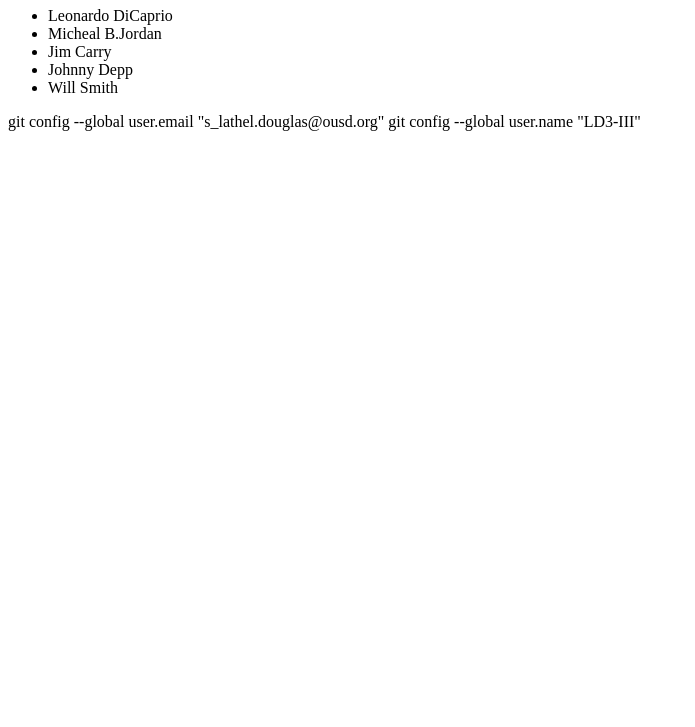
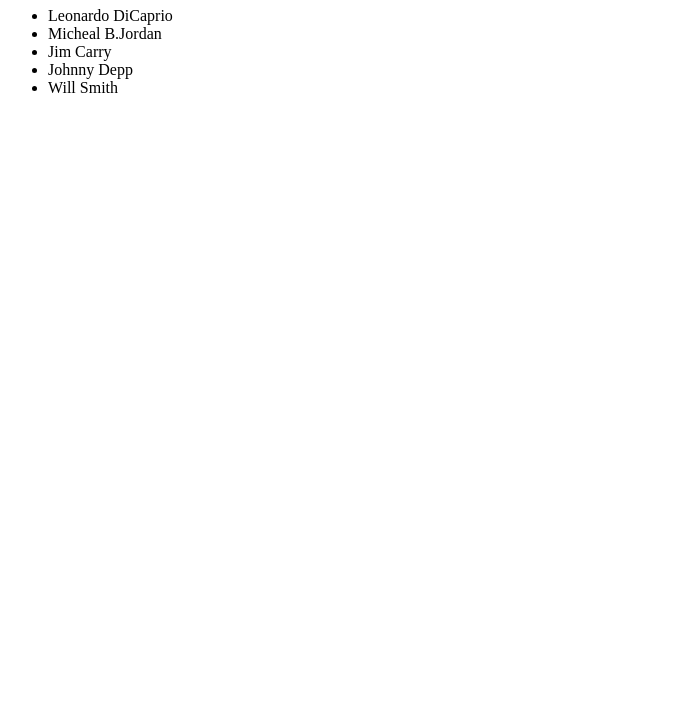
Before and after one commit to LD3-III/Largely-Repo, a plain HTML site: page index.html in a window 1280 px wide. Shown: the part 73-800 px from the top of the page, without its empty margins (0-695 px from the left). Drawn offline with Linux system fonts and the light colour scheme.

Commit message:
No More Names

```diff
--- a/index.html
+++ b/index.html
@@ -16,7 +16,3 @@
     </ul>
 </body>
 </html>
-
-
-git config --global user.email "s_lathel.douglas@ousd.org"
-  git config --global user.name "LD3-III"
```
